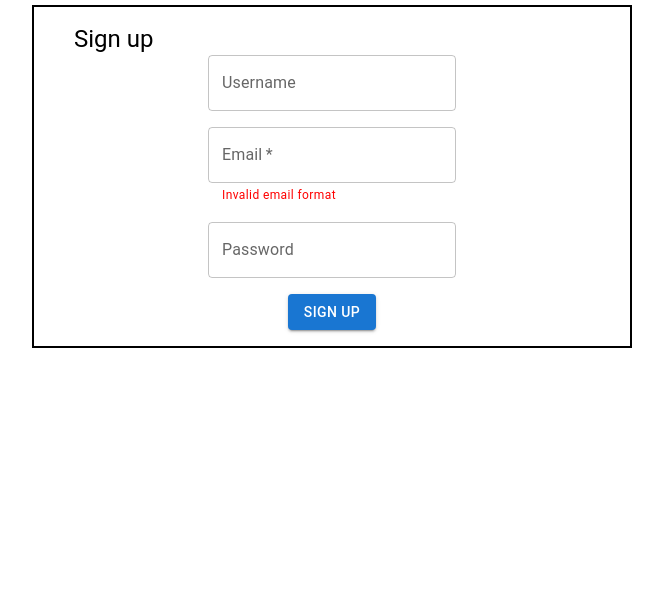
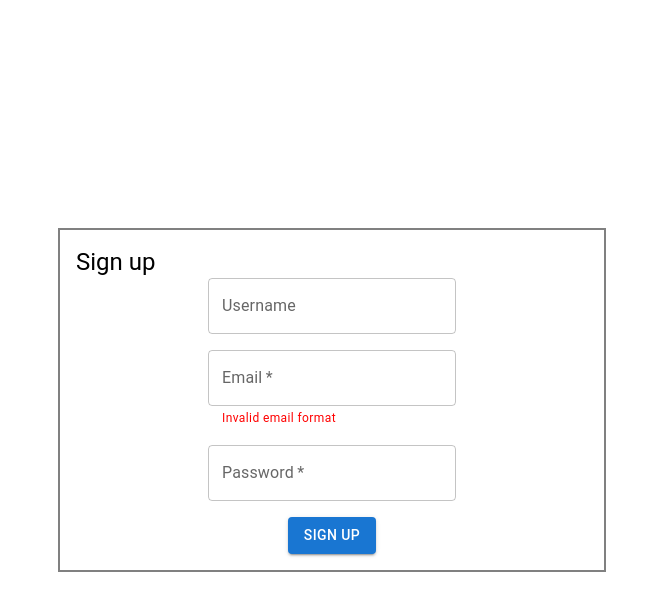
Before and after one commit to Mr-mahato/CourseSellingWebsite, a React (Vite) app in the folder frontend/: page /signup in a window 1280 px wide. Shown: the top 610 px of the page, without its empty margins (308-971 px from the left). Built offline with nearby package versions, Linux system fonts and the light colour scheme.

Commit message:
styled the login and signup page

```diff
--- a/frontend/src/pages/Header.jsx
+++ b/frontend/src/pages/Header.jsx
@@ -24,8 +24,8 @@ function Header() {
         </ul>
       </div>
       <div className="userHandel">
-        <button id="signUp"> Sign In</button>
-        <Link to={'/signup'}> <button id="signIn">  Sign Up </button></Link>
+        <Link to={'/signin'} id="signIn"> Sign In</Link>
+        <Link to={'/signup'} id="signUp"> Sign Up</Link>
       </div>
     </nav>
   );
--- a/frontend/src/pages/Home.jsx
+++ b/frontend/src/pages/Home.jsx
@@ -177,7 +177,7 @@ function Home() {
           <div className="instruction-right">
           <button>Deep Information</button>
           </div>
-          <div class="arrow-right"></div>
+          <div className="arrow-right"></div>
         </div>
       </section>
     </main>
--- a/frontend/src/pages/Signup.jsx
+++ b/frontend/src/pages/Signup.jsx
@@ -10,14 +10,26 @@ import {
   Box,
 } from "@mui/material";
 
+import { useState } from "react";
+
 import { FormHelperText } from "@mui/material";
 export default function Signup() {
+
+  const [user , setUser] = useState({
+    username: "",
+    email: "",
+    password: ""
+  })
+
+  const handelFormChange = (e)=>{
+    setUser({...user , [e.target.name]: e.target.value});
+  }
+
   return (
     <Container
-      maxWidth="sm"
-      style={{ border: "2px solid black", marginTop: "5px" }}
+      sx={{display:"flex" , alignItems:"center" ,justifyContent:"center" , height:"100vh" , width:"100vw"}}
     >
-      <Box sx={{ padding: 2 }}>
+      <Box sx={{ padding: 2  , border:"2px solid gray" ,width:"40vw" }}>
         <Typography variant="h5" component="h2">
           Sign up
         </Typography>
@@ -25,8 +37,12 @@ export default function Signup() {
           <Grid item xs={12}>
             <Box display="flex" justifyContent="center">
               <FormControl>
-                <InputLabel>Username</InputLabel>
-                <OutlinedInput />
+              <TextField
+                  type="text"
+                  label="Username"
+                   name="username"
+                   onChange={handelFormChange}
+                />
               </FormControl>
             </Box>
           </Grid>
@@ -36,6 +52,8 @@ export default function Signup() {
                 <TextField
                   type="email"
                   label="Email"
+                  name="email"
+                  onChange={handelFormChange}
                   variant="outlined"
                   required
                 />
@@ -50,8 +68,14 @@ export default function Signup() {
           <Grid item xs={12}>
             <Box display="flex" justifyContent="center">
               <FormControl>
-                <InputLabel>Password</InputLabel>
-                <OutlinedInput type="password" />
+                <TextField
+                  type="password"
+                  label="Password"
+                  name="password"
+                  onChange={handelFormChange}
+                  variant="outlined"
+                  required
+                />
               </FormControl>
             </Box>
           </Grid>
@@ -59,7 +83,7 @@ export default function Signup() {
             <Box display="flex" justifyContent="center">
               <Button
                 onClick={() => {
-                  console.log("you clicekd");
+                 console.log(user);
                 }}
                 variant="contained"
                 color="primary"
```
Also changed, not shown: frontend/src/pages/SignIn.jsx (added, +87 -0 lines).
